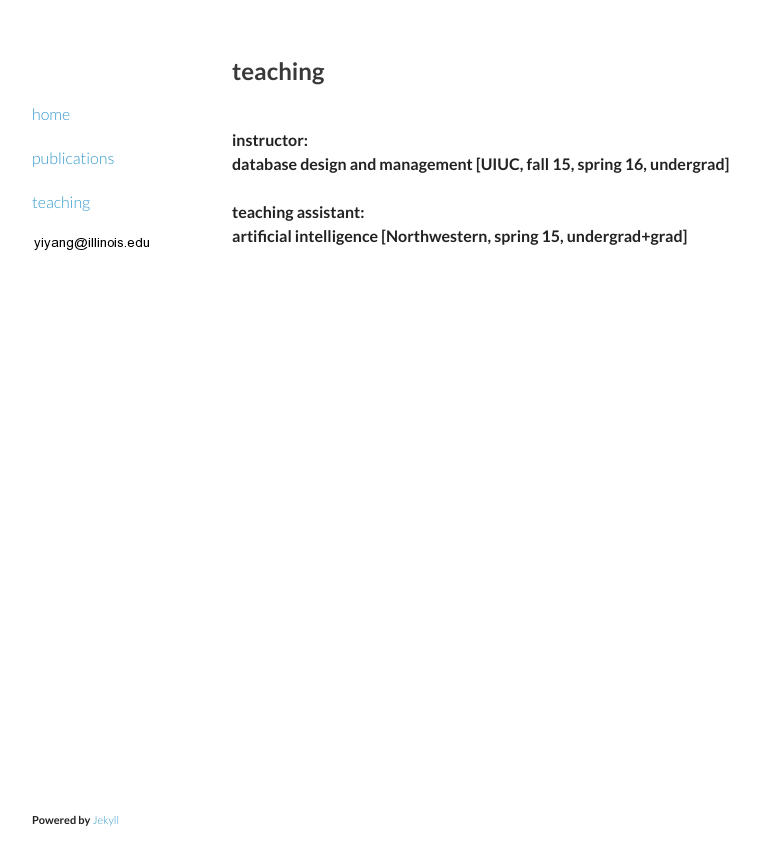
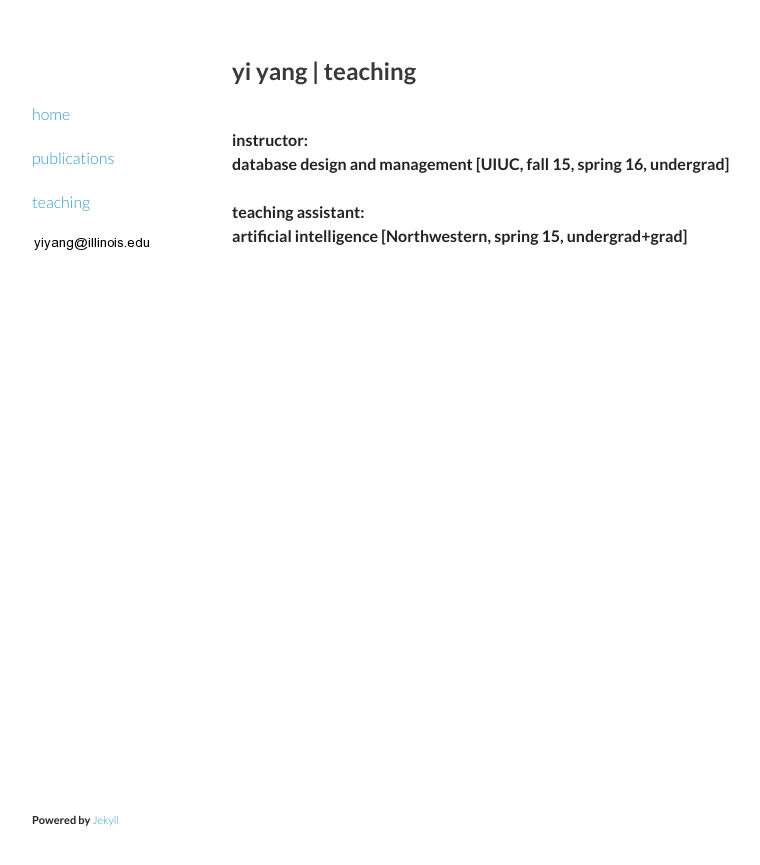
Before and after one commit to yya518/yya518.github.io, a Jekyll site: the page built from teaching.html, in a window 1280 px wide. Shown: the top 865 px of the page, without its empty margins (208-968 px from the left). Built offline with Jekyll 4.4.1, drawn with Linux system fonts in a browser that asks for light colours.

Commit message:
add content

```diff
--- a/publications.html
+++ b/publications.html
@@ -3,7 +3,7 @@ layout: default
 title: publications
 ---
 
-<h2 id="welcome">publications</h2>
+<h2 id="welcome">yi yang | publications</h2>
 <p><br>
 <b>The Stability and Usability of Statistical Topic Models.</b><br>
 <u>Yi Yang</u>, Shimei Pan, Jie Lu, Mercan Topkara and Yangqiu Song.  <br>
--- a/teaching.html
+++ b/teaching.html
@@ -3,7 +3,7 @@ layout: default
 title: teaching
 ---
 
-<h2 id="welcome">teaching</h2>
+<h2 id="welcome">yi yang | teaching</h2>
 <p><br>
 <b>instructor:</b><br>
 database design and management [UIUC, fall 15, spring 16, undergrad] <br><br>
```
Also changed, not shown: 1 other file.
